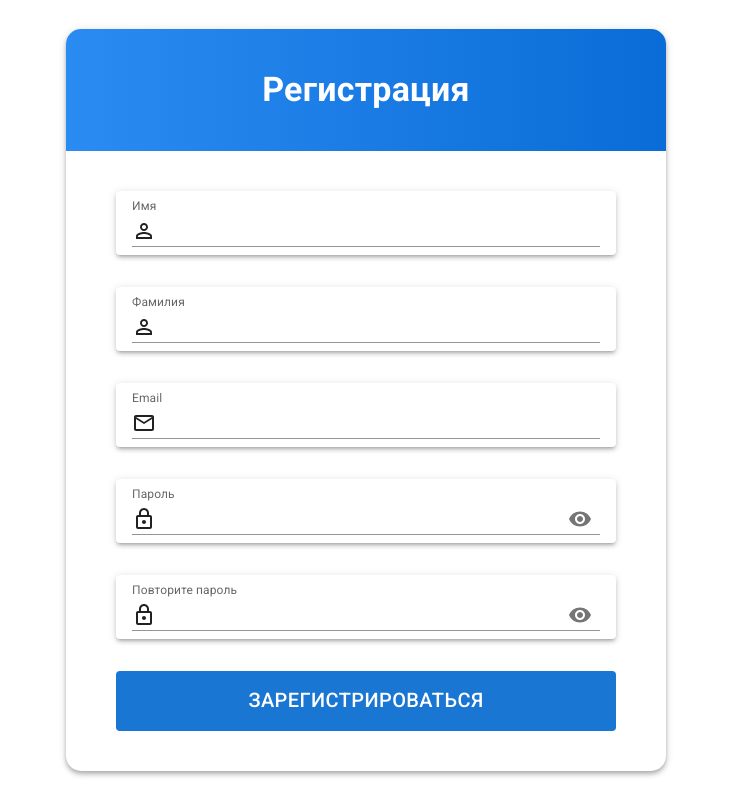
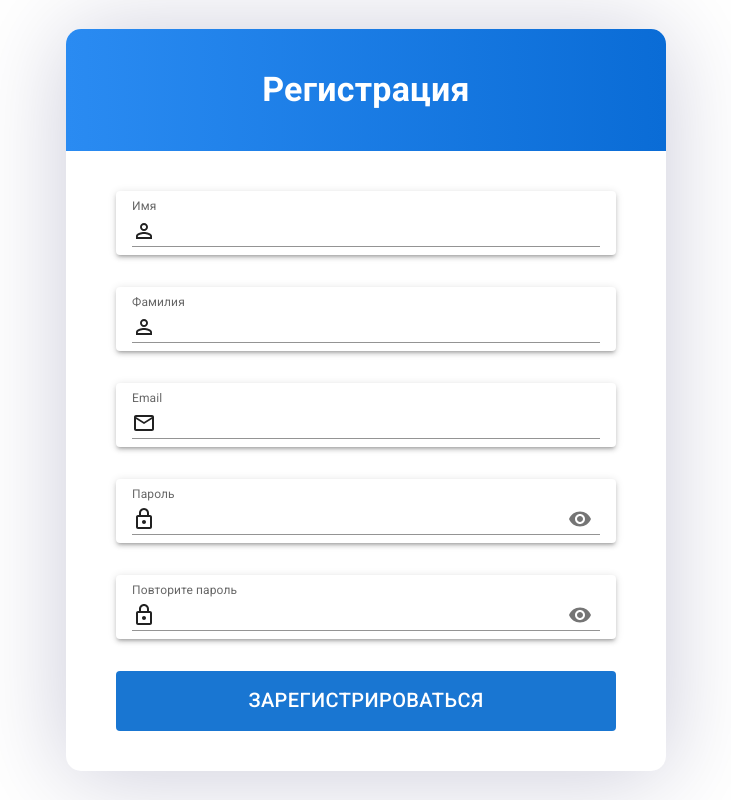
Before and after one commit to NikMerkulov/react-practice-project, a React (Create React App) app: page / in a window 1280 px wide. Shown: the whole page, without its empty margins (274-1005 px from the left). Built offline with nearby package versions, Linux system fonts and the light colour scheme.

Commit message:
boxShadow fix

```diff
--- a/src/components/SignIn/SignIn.jsx
+++ b/src/components/SignIn/SignIn.jsx
@@ -25,7 +25,7 @@ const SignIn = () => {
       top: '50%',
       transform: 'translateY(-50%)',
       borderRadius: '15px',
-      boxShadow: [0, 4, 96, 'rgba(10, 9, 75, 0.21)']
+      boxShadow: '0 4px 96px rgba(10, 9, 75, 0.21)'
     },
     form: {
       display: 'flex',
```
